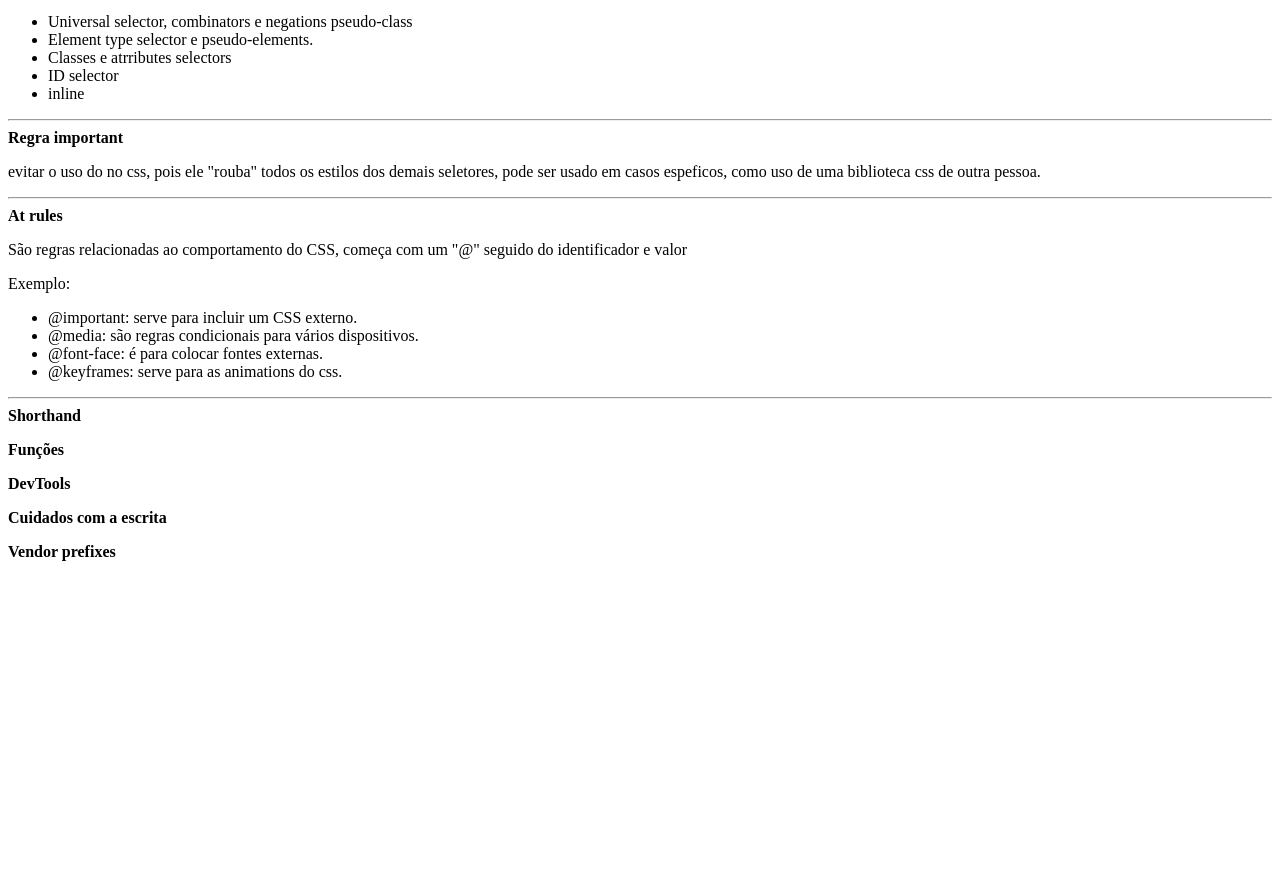
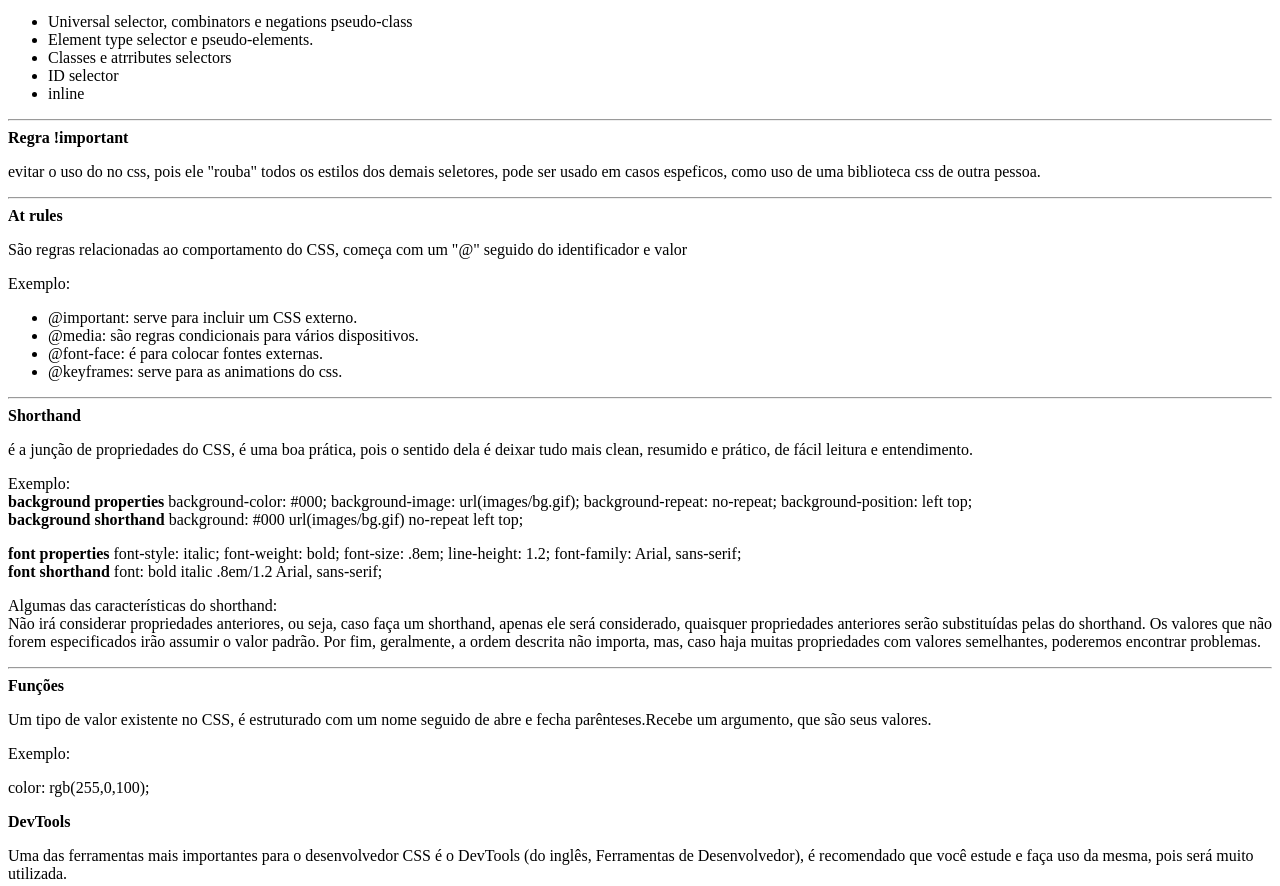
Before and after one commit to AlmeidaRenata95/DiscoverHtml_Css, a plain HTML site: page CSS/Aula01.html in a window 1280 px wide. Shown: the part 1001-1887 px from the top of the page. Before the commit the page ends 1578 px from the top, so only its background shows below. Drawn offline with Linux system fonts and the light colour scheme.

Commit message:
finalizado os videos/aulas sobre CSS, proxima etapa é se aprofundar no assunto

```diff
--- a/CSS/Aula01.html
+++ b/CSS/Aula01.html
@@ -93,7 +93,7 @@ h1, h2 {
         <li>inline</li>
     </ul>
     <hr>
-    <b>Regra important</b>
+    <b>Regra !important</b>
     <p>evitar o uso do <!--!important--> no css, pois ele "rouba" todos os estilos dos demais seletores, pode ser usado em casos espeficos, como uso de uma biblioteca css de outra pessoa.</p>
     <hr>
     <b>At rules</b>
@@ -107,11 +107,37 @@ h1, h2 {
         </ul>
     <hr>
     <b>Shorthand</b>
-    <p></p>
+    <p>é a junção de propriedades do CSS, é uma boa prática, pois o sentido dela é deixar tudo mais clean, resumido e prático, de fácil leitura e entendimento.<p>
+    <p>Exemplo:<br>
+        <b>background properties</b>
+        background-color: #000;
+        background-image: url(images/bg.gif);
+        background-repeat: no-repeat;
+        background-position: left top;<br>
+
+    <b>background shorthand</b>
+        background: #000 url(images/bg.gif) no-repeat left top; <!--observar que todas as propriedades acima foram colocadas no metodo shorthand-->
+    </p>
+    <b>font properties</b>
+    font-style: italic;
+    font-weight: bold;
+    font-size: .8em;
+    line-height: 1.2;
+    font-family: Arial, sans-serif;<br>
+
+    <b>font shorthand</b>
+    font: bold italic .8em/1.2 Arial, sans-serif;
+    <p>Algumas das características do shorthand:<br>
+    Não irá considerar propriedades anteriores, ou seja, caso faça um shorthand, apenas ele será considerado, quaisquer propriedades anteriores serão substituídas pelas do shorthand.
+    Os valores que não forem especificados irão assumir o valor padrão.
+    Por fim, geralmente, a ordem descrita não importa, mas, caso haja muitas propriedades com valores semelhantes, poderemos encontrar problemas.</p>
+    <hr>
     <b>Funções</b>
-    <p></p>
+    <p>Um tipo de valor existente no CSS, é estruturado com um nome seguido de abre e fecha parênteses.Recebe um argumento, que são seus valores.</p>
+    <p>Exemplo:</p>
+    <p>color: rgb(255,0,100);</p>
     <b>DevTools</b>
-    <p></p>
+    <p>Uma das ferramentas mais importantes para o desenvolvedor CSS é o DevTools (do inglês, Ferramentas de Desenvolvedor), é recomendado que você estude e faça uso da mesma, pois será muito utilizada.</p>
     <b>Cuidados com a escrita</b>
     <p></p>
     <b>Vendor prefixes</b>
```
